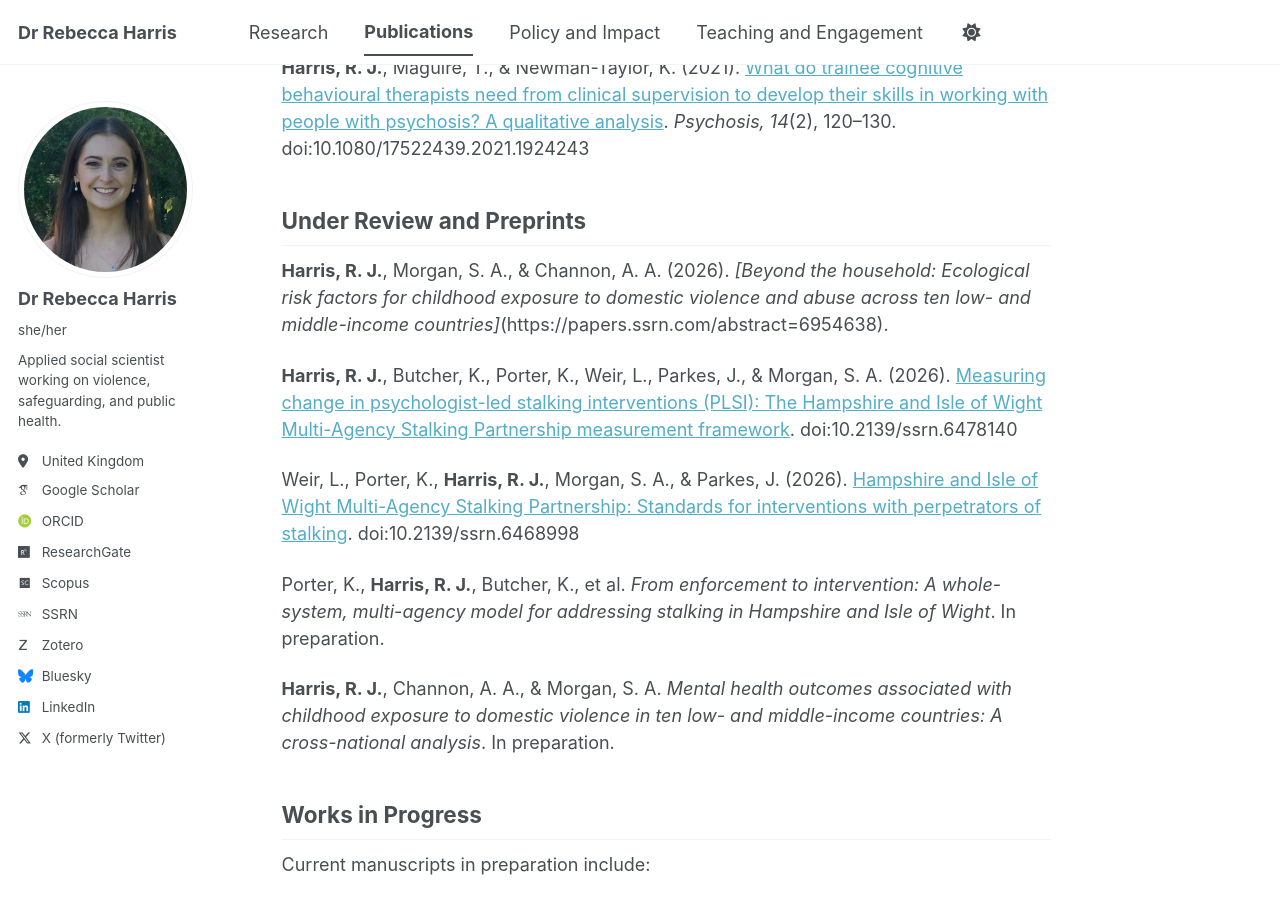
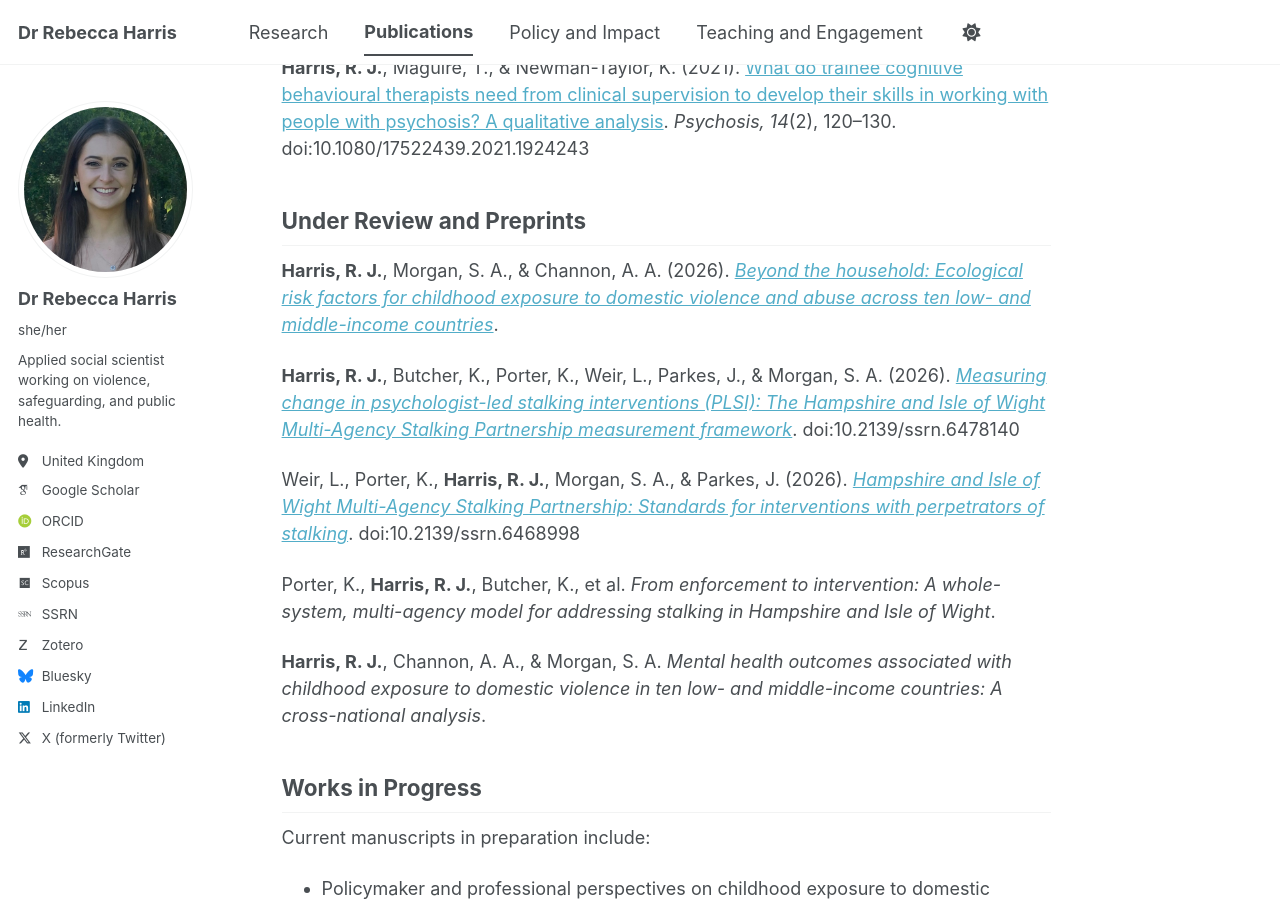
Before and after one commit to DrRebeccaHarris/drrebeccaharris.github.io, a Jekyll site: the page built from _pages/publications.md, in a window 1280 px wide and 900 px high, scrolled down 498 px. Built offline with Jekyll 4.4.1, drawn with Linux system fonts in a browser that asks for light colours; some web fonts are replaced; a script bundle is joined from its source files by our own code; library files that are not in the unit come from our copies.

Commit message:
Update publications.md

```diff
--- a/_pages/publications.md
+++ b/_pages/publications.md
@@ -18,15 +18,15 @@
 
 ## Under Review and Preprints
 
-**Harris, R. J.**, Morgan, S. A., & Channon, A. A. (2026). *[Beyond the household: Ecological risk factors for childhood exposure to domestic violence and abuse across ten low- and middle-income countries]*(https://papers.ssrn.com/abstract=6954638).
+**Harris, R. J.**, Morgan, S. A., & Channon, A. A. (2026). [*Beyond the household: Ecological risk factors for childhood exposure to domestic violence and abuse across ten low- and middle-income countries*](https://papers.ssrn.com/abstract=6954638).
 
-**Harris, R. J.**, Butcher, K., Porter, K., Weir, L., Parkes, J., & Morgan, S. A. (2026). [Measuring change in psychologist-led stalking interventions (PLSI): The Hampshire and Isle of Wight Multi-Agency Stalking Partnership measurement framework](https://doi.org/10.2139/ssrn.6478140). doi:10.2139/ssrn.6478140
+**Harris, R. J.**, Butcher, K., Porter, K., Weir, L., Parkes, J., & Morgan, S. A. (2026). [*Measuring change in psychologist-led stalking interventions (PLSI): The Hampshire and Isle of Wight Multi-Agency Stalking Partnership measurement framework*](https://doi.org/10.2139/ssrn.6478140). doi:10.2139/ssrn.6478140
 
-Weir, L., Porter, K., **Harris, R. J.**, Morgan, S. A., & Parkes, J. (2026). [Hampshire and Isle of Wight Multi-Agency Stalking Partnership: Standards for interventions with perpetrators of stalking](https://doi.org/10.2139/ssrn.6468998). doi:10.2139/ssrn.6468998
+Weir, L., Porter, K., **Harris, R. J.**, Morgan, S. A., & Parkes, J. (2026). [*Hampshire and Isle of Wight Multi-Agency Stalking Partnership: Standards for interventions with perpetrators of stalking*](https://doi.org/10.2139/ssrn.6468998). doi:10.2139/ssrn.6468998
 
-Porter, K., **Harris, R. J.**, Butcher, K., et al. *From enforcement to intervention: A whole-system, multi-agency model for addressing stalking in Hampshire and Isle of Wight*. In preparation.
+Porter, K., **Harris, R. J.**, Butcher, K., et al. *From enforcement to intervention: A whole-system, multi-agency model for addressing stalking in Hampshire and Isle of Wight*.
 
-**Harris, R. J.**, Channon, A. A., & Morgan, S. A. *Mental health outcomes associated with childhood exposure to domestic violence in ten low- and middle-income countries: A cross-national analysis*. In preparation.
+**Harris, R. J.**, Channon, A. A., & Morgan, S. A. *Mental health outcomes associated with childhood exposure to domestic violence in ten low- and middle-income countries: A cross-national analysis*.
 
 ## Works in Progress
 
```
